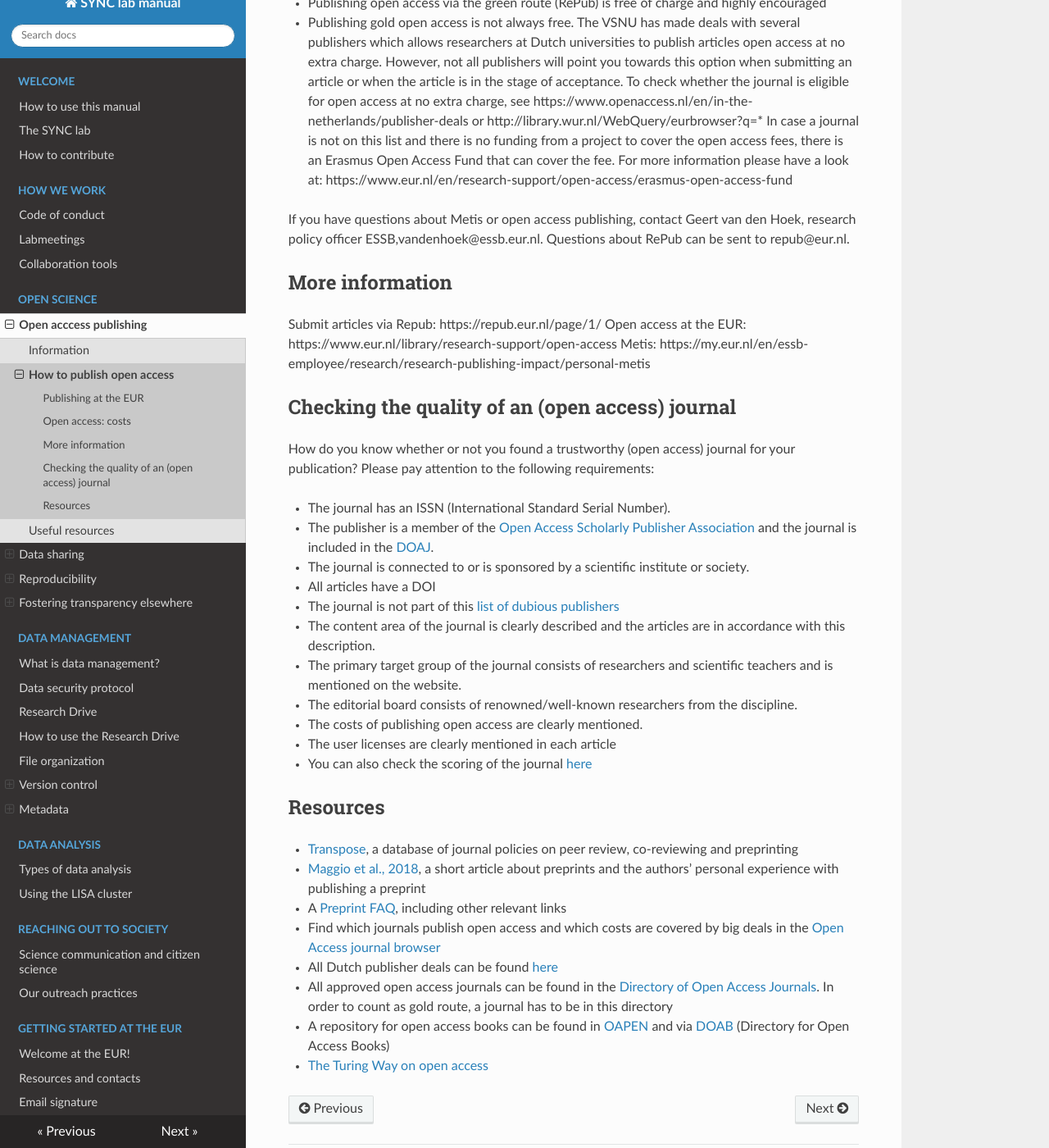
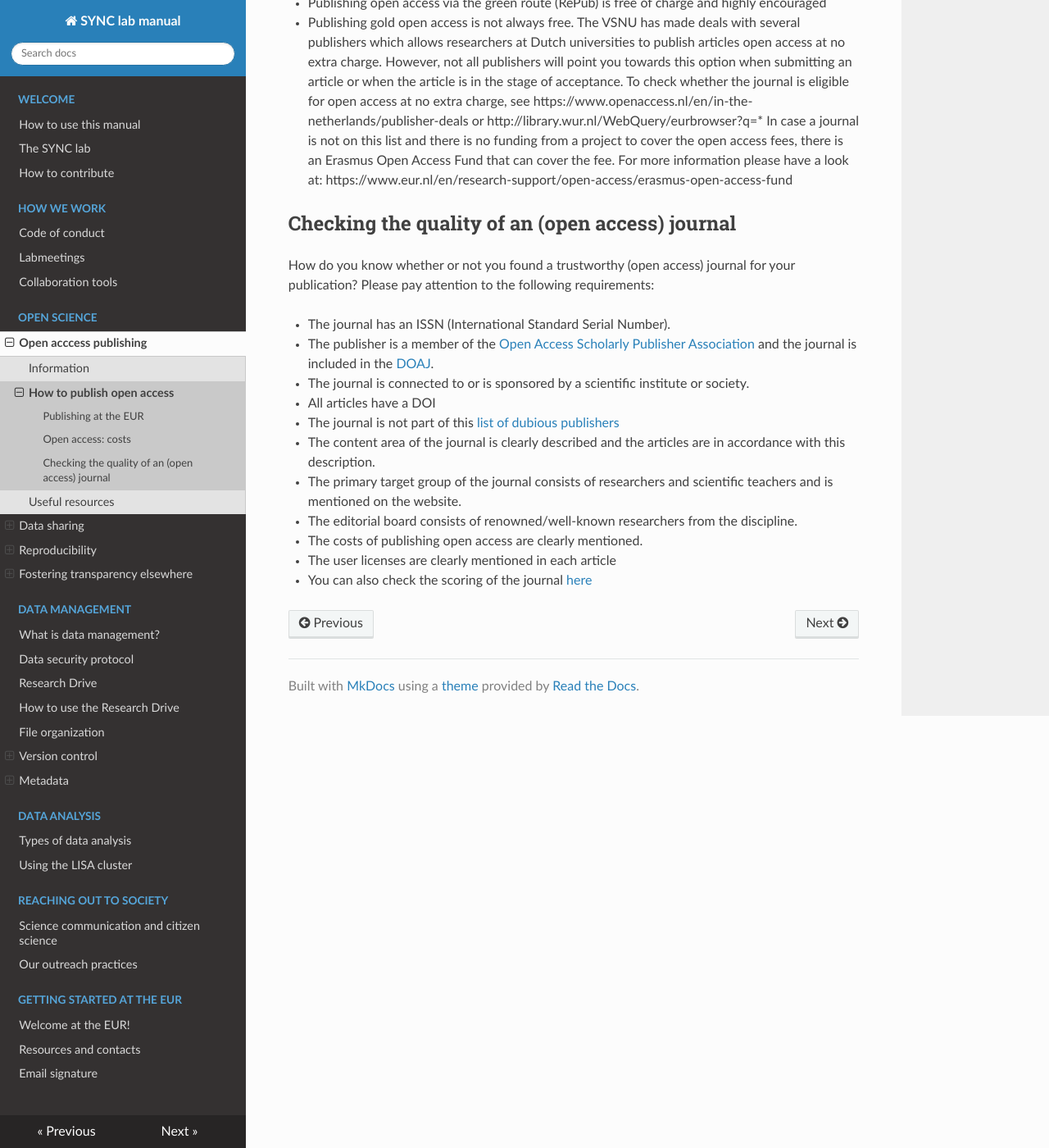
Before and after one commit to eur-synclab/eur-synclab.github.io, an MkDocs documentation site: the page built from docs/open-science/open-access-how.md, in a window 1280 px wide and 1400 px high, scrolled down 760 px. Shown: the whole window at 82% size. Built offline with MkDocs 1.6.1, drawn with Linux system fonts in a browser that asks for light colours; nearby versions of some CDN libraries.

Commit message:
Edit practical open access info

```diff
--- a/docs/open-science/open-access-how.md
+++ b/docs/open-science/open-access-how.md
@@ -19,16 +19,6 @@ Once registered in Metis and placed in RePub, the article receives a permanent i
 - Publishing gold open access is not always free. The VSNU has made deals with several publishers which allows researchers at Dutch universities to publish articles open access at no extra charge. However, not all publishers will point you towards this option when submitting an article or when the article is in the stage of acceptance. To check whether the journal is eligible for open access at no extra charge, see https://www.openaccess.nl/en/in-the-netherlands/publisher-deals or http://library.wur.nl/WebQuery/eurbrowser?q=*
 In case a journal is not on this list and there is no funding from a project to cover the open access fees, there is an Erasmus Open Access Fund that can cover the fee. For more information please have a look at: https://www.eur.nl/en/research-support/open-access/erasmus-open-access-fund
 
-If you have questions about Metis or open access publishing, contact Geert van den Hoek, research policy officer ESSB,vandenhoek@essb.eur.nl. Questions about RePub can be sent to repub@eur.nl.
-
-## More information
-
-Submit articles via Repub: https://repub.eur.nl/page/1/
-Open access at the EUR: https://www.eur.nl/library/research-support/open-access
-Metis: https://my.eur.nl/en/essb-employee/research/research-publishing-impact/personal-metis
-
-
-
 ## Checking the quality of an (open access) journal
 
 How do you know whether or not you found a trustworthy (open access) journal for your publication? Please pay attention to the following requirements:
@@ -44,13 +34,3 @@ How do you know whether or not you found a trustworthy (open access) journal for
 - The costs of publishing open access are clearly mentioned.
 - The user licenses are clearly mentioned in each article
 - You can also check the scoring of the journal [here](http://www.qoam.eu/journals)
-
-## Resources
--	[Transpose](https://transpose-publishing.github.io/#/), a database of journal policies on peer review, co-reviewing and preprinting
--	[Maggio et al., 2018](https://doi.org/10.1007/s40037-018-0451-8), a short article about preprints and the authors’ personal experience with publishing a preprint
--	A [Preprint FAQ](https://help.osf.io/hc/en-us/articles/360019930493-Preprint-FAQs), including other relevant links
-- Find which journals publish open access and which costs are covered by big deals in the [Open Access journal browser](http://library.wur.nl/WebQuery/jbrowser?q=*)
-- All Dutch publisher deals can be found [here](https://www.openaccess.nl/en/in-the-netherlands/publisher-deals)
-- All approved open access journals can be found in the [Directory of Open Access Journals](https://doaj.org/). In order to count as gold route, a journal has to be in this directory
-- A repository for open access books can be found in [OAPEN](http://oapen.org/home) and via [DOAB](https://www.doabooks.org/doab?uiLanguage=en) (Directory for Open Access Books)
-- [The Turing Way on open access](https://the-turing-way.netlify.com/open_research/04/openaccess.html)
```
